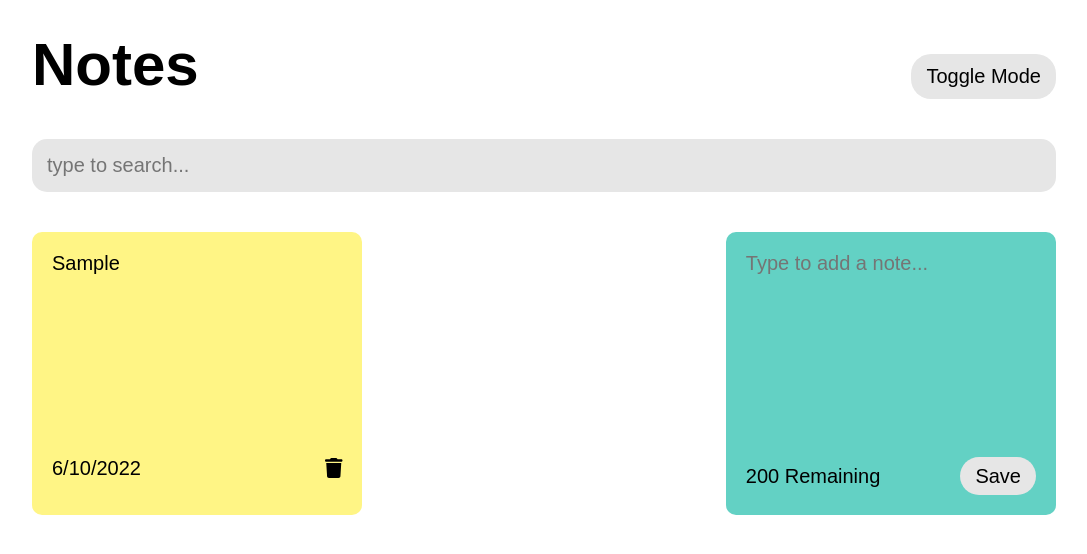
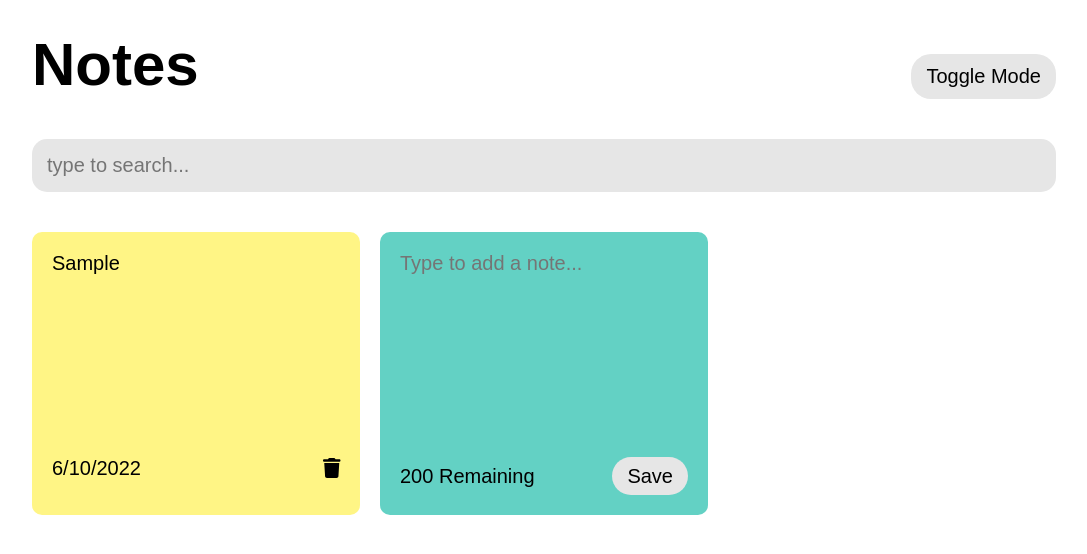
Before and after one commit to CDDR1/notes-app, a React (Create React App) app: page / in a window 1280 px wide. Both pictures are taken after typing "Sample" into the empty fields and a click on the button "Save". Shown: the top 554 px of the page, without its empty margins (96-1183 px from the left). Built offline with nearby package versions, Linux system fonts and the light colour scheme.

Commit message:
replaced flexbox for Grid in the .app__cards class

```diff
--- a/src/App.css
+++ b/src/App.css
@@ -111,16 +111,15 @@ textarea {
 }
 
 .app__cards {
-    display: flex;
-    justify-content: space-between;
-    flex-wrap: wrap;
-    row-gap: 2rem;
+    display: grid;
+    grid-template-columns: repeat(3, 1fr);
+    gap: 2rem;
 }
 
 /* || CARD */
 .card {
     background-color: var(--primary-color);
-    width: 32.25%;
+    width: 100%;
     padding: 2rem;
     border-radius: 10px;
 }
```
